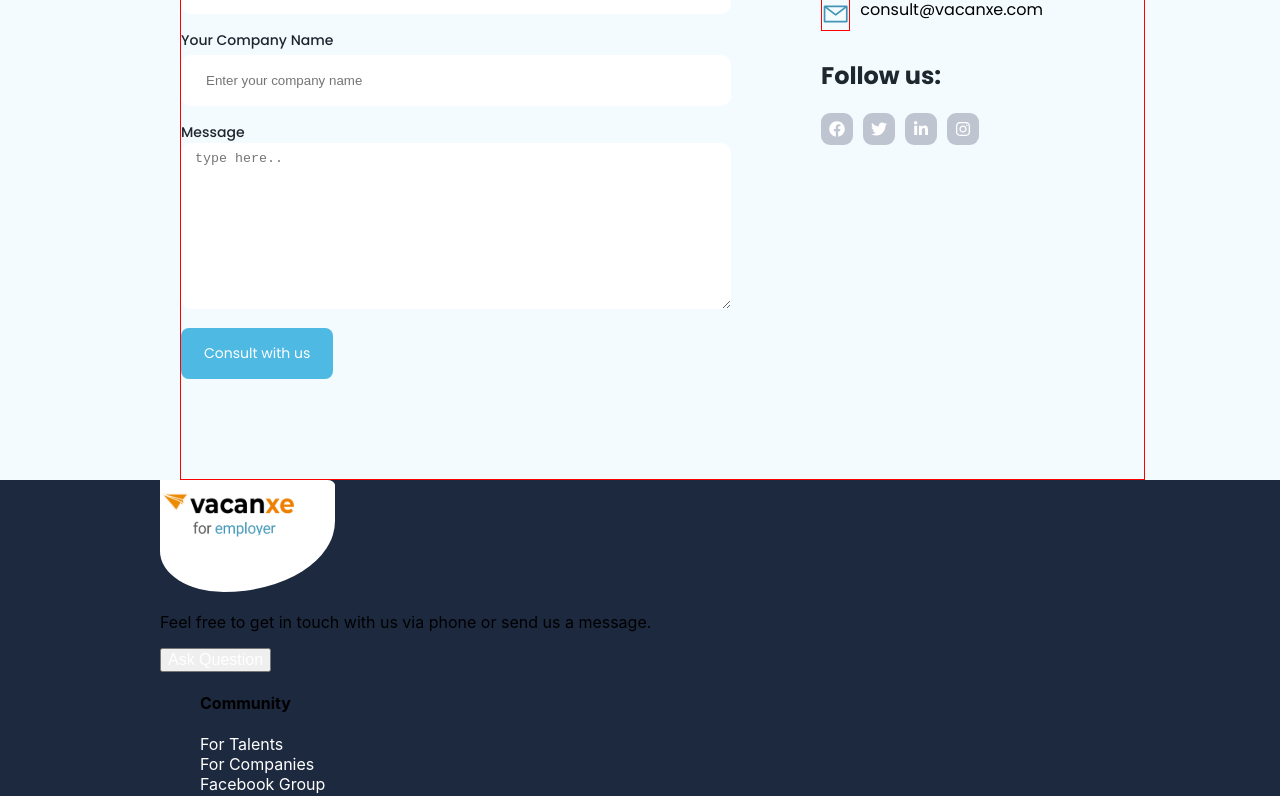
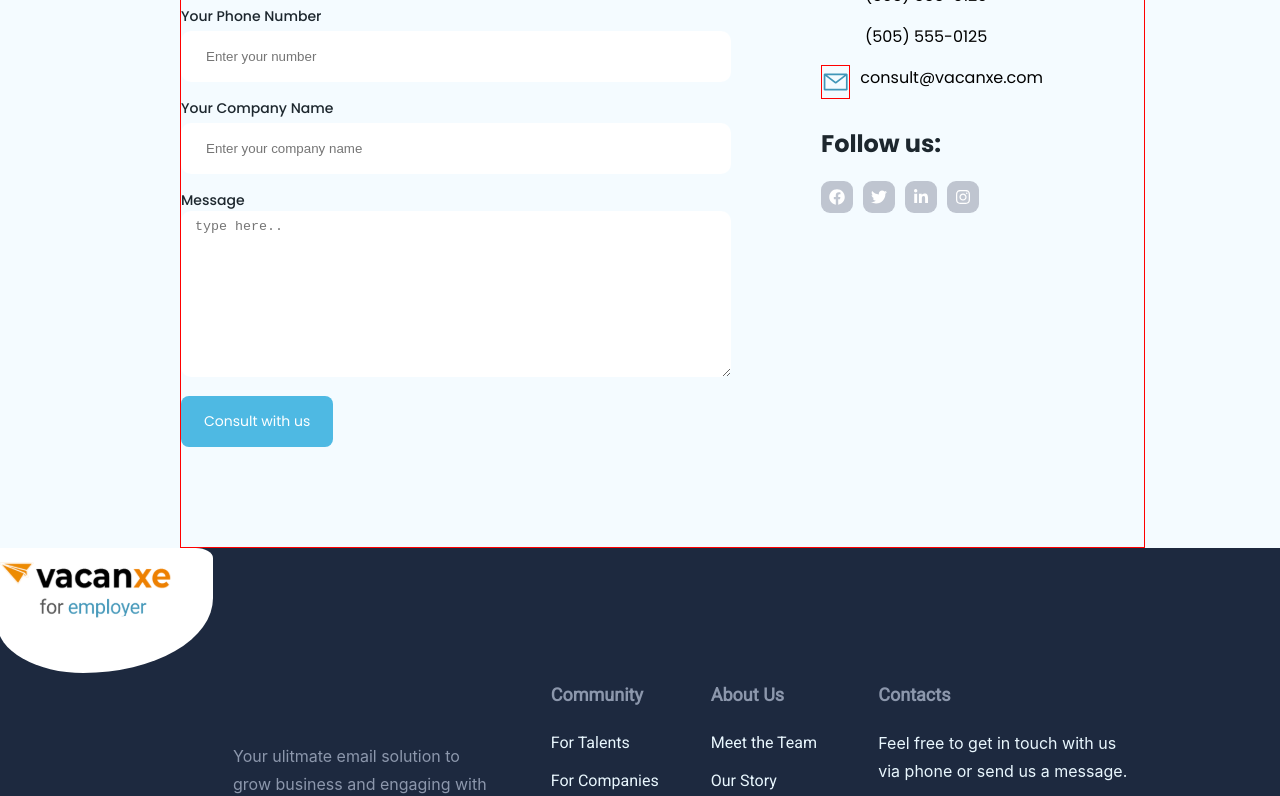
Before and after one commit to Farouk-Adedamola/Vacanxe, a React (Create React App) app: page / in a window 1280 px wide. Shown: the part 2000-2796 px from the top of the page. Built offline with nearby package versions, Linux system fonts and the light colour scheme.

Commit message:
commit finals

```diff
--- a/src/App.module.css
+++ b/src/App.module.css
@@ -79,7 +79,7 @@ h2 {
   }
 
   .footer {
-    padding: 0 115px 0 160px;
+    /* padding: 0 115px 0 160px; */
   }
 }
 
@@ -93,6 +93,6 @@ h2 {
   }
 
   .footer {
-    padding: 0 115px 0 160px;
+    /* padding: 0 115px 0 160px; */
   }
 }
--- a/src/Components/Cards/Card1.module.css
+++ b/src/Components/Cards/Card1.module.css
@@ -74,3 +74,10 @@
     font-size: 1rem;
   }
 }
+
+@media screen and (min-width: 1400px) {
+  .main {
+    width: 70vw;
+    margin: 0 auto;
+  }
+}
--- a/src/Components/Cards/Card2.module.css
+++ b/src/Components/Cards/Card2.module.css
@@ -81,12 +81,18 @@
 
 @media screen and (min-width: 1200px) {
   .main {
-    display: grid;
-    grid-template-columns: 1fr 1fr;
-    gap: 164px;
+    display: flex;
+    width: 80vw;
+    justify-content: space-between;
+    /* grid-template-columns: 1fr 1fr; */
+    /* gap: 164px; */
   }
   .secondSection img {
     width: 367px;
+  }
+
+  .section {
+    padding-left: 0;
   }
 
   .section h2 {
@@ -99,3 +105,10 @@
     font-size: 1rem;
   }
 }
+
+@media screen and (min-width: 1400px) {
+  .main {
+    width: 70vw;
+    margin: 0 auto;
+  }
+}
--- a/src/Components/Footer/Footer.js
+++ b/src/Components/Footer/Footer.js
@@ -1,18 +1,23 @@
 import React, { Fragment } from "react";
 import classes from "./Footer.module.css";
 import logo from "../../Assets/logo.svg";
+import { FaTwitter, FaFacebook, FaGoogle } from "react-icons/fa";
+
 import { Community, AboutUs, Contacts } from "./data";
 
 const Footer = () => {
   return (
     <Fragment>
       <section className={classes.section}>
-        <img src={logo} alt="logo" />
+        <div className={classes.image}>
+          <img src={logo} alt="logo" />
+        </div>
       </section>
       <section className={classes.secondSection}>
         <div className={classes.first}>
           <p>
-            Feel free to get in touch with us via phone or send us a message.
+            Your ulitmate email solution to grow business and engaging with
+            future customers and clients.
           </p>
           <button>
             <a href="/">Ask Question</a>
@@ -56,6 +61,25 @@ const Footer = () => {
           </div>
         </main>
       </section>
+      <div className={classes.overall}>
+        <div className={classes.underline}></div>
+        <div className={classes.last}>
+          <div className={classes.baseline}>
+            <p>&copy;Vacanxe 2022, All Rights Reserved</p>
+            <div className={classes.logoFlex}>
+              <a href="/">
+                <FaTwitter />
+              </a>
+              <a href="/">
+                <FaFacebook />
+              </a>
+              <a href="/">
+                <FaGoogle />
+              </a>
+            </div>
+          </div>
+        </div>
+      </div>
     </Fragment>
   );
 };
--- a/src/Components/Footer/Footer.module.css
+++ b/src/Components/Footer/Footer.module.css
@@ -1,17 +1,26 @@
-.section {
-  position: relative;
-}
-
 a {
   text-decoration: none;
-  color: #fff;
+  font-family: "roboto";
+  color: #e9f7fe;
 }
 
 ul {
   list-style: none;
 }
 
+h4 {
+  font-size: 18px;
+  color: #8c97ac;
+  font-family: "roboto";
+}
+
+.section {
+  position: relative;
+  margin-bottom: 0;
+}
+
 .section img {
+  display: block;
   width: 140px;
   background: #fff;
   padding: 10px 35px 55px 0;
@@ -19,27 +28,20 @@ ul {
   border-radius: 0 5% 70% 40%;
 }
 
-@media screen and (max-width: 760px) {
 .secondSection {
   width: 90vw;
   margin: 0 auto;
 }
 
 .first {
-    width: 50vw;
   margin: 0 auto;
 }
 
-  .first p {
-    color: #fff;
+.first p,
+.contactText p {
+  color: #e9f7fe;
 }
 
-  .first button {
-    background: #00b6ff;
-    padding: 13px 10px;
-    border: none;
-    border-radius: 10px;
-  }
 .first button a {
   color: #fff;
   text-decoration: none;
@@ -50,13 +52,244 @@ ul {
   grid-template-columns: 1fr 1fr;
 }
 
+.first button {
+  background: #00b6ff;
+  padding: 13px 12px;
+  border: none;
+  border-radius: 10px;
+}
+
 .contacts {
-    width: 50vw;
+  /* width: 50vw; */
   margin: 0 auto;
   padding-bottom: 5rem;
 }
 
+.last {
+  width: 90vw;
+  margin: 0 auto;
+}
+
+.baseline {
+  display: flex;
+  justify-content: space-between;
+  align-items: center;
+}
+
+.logoFlex a {
+  margin-left: 5px;
+}
+
+.underline {
+  background: #313d55;
+  height: 1px;
+  width: 90vw;
+  margin: 0 auto;
+  transition: all 0.6s;
+}
+
+.baseline p {
+  font-size: 13px;
+  color: #8c97ac;
+  /* display: flex; */
+}
+
+.underline:hover {
+  background: #fff;
+}
+
+@media screen and (min-width: 760px) {
+  .section {
+    padding-top: 5rem;
+  }
+  .secondSection {
+    display: flex;
+    justify-content: space-around;
+    padding-top: 20px;
+    /* padding-bottom: 5rem; */
+  }
+  .image img {
+    position: absolute;
+    top: 0;
+    left: -3.5rem;
+    width: 181px;
+    background: #fff;
+    padding: 10px 35px 55px 0;
+    object-fit: cover;
+    border-radius: 0 8% 60% 40%;
+  }
+  .contacts {
+    /* width: 150px; */
+  }
   .contactText p {
+    width: 150px;
+  }
+  .first {
+    align-self: flex-end;
+    margin-bottom: 10px;
+    padding-left: 40px;
+  }
+
+  .first p {
+    color: #8c97ac;
+    width: 266px;
+  }
+
+  .container ul li {
+    width: 100px;
+    margin-bottom: 10px;
+  }
+
+  .container ul li a {
+    font-size: 12px;
+  }
+
+  .first button {
+    background: #00b6ff;
+    padding: 13px 12px;
+    border: none;
+    border-radius: 10px;
+  }
+
+  .container {
+    display: flex;
+    /* border: 1px solid red; */
+  }
+
+  .container ul {
+    margin-top: 0 !important;
+  }
+
+  .main {
+    display: flex;
+    align-items: flex-start;
+    /* justify-self: center; */
+    /* border: 1px solid red; */
+    /* margin-left: -1rem; */
+    padding: 0;
+  }
+
+  .contacts {
+    /* border: 1px solid red; */
+    align-self: flex-start;
+    margin: 0;
+    padding: 0;
+  }
+
+  .contactText {
+    width: 200px;
     color: #fff;
   }
+
+  .overall {
+    padding-top: 124px;
   }
+}
+
+@media screen and (min-width: 900px) {
+  .first {
+    padding-left: 0;
+  }
+  .main {
+    padding-left: 0;
+  }
+
+  .underline {
+    width: 80vw;
+  }
+  .last {
+    width: 80vw;
+  }
+}
+
+@media screen and (min-width: 1000px) {
+  .image img {
+    margin-left: -2rem;
+  }
+
+  .first {
+    /* border: 1px solid red; */
+    margin-left: 0;
+    padding-left: 100px;
+  }
+
+  .contacts {
+    padding-right: 75px;
+  }
+
+  .secondSection {
+    padding-top: 2rem;
+    padding-bottom: 1rem;
+    margin: 0;
+    display: flex;
+    /* justify-content: center; */
+  }
+
+  .main {
+    /* justify-self: flex-start; */
+    margin-left: 0;
+    padding-left: 0;
+  }
+
+  .underline {
+    background: #313d55;
+    height: 1px;
+    width: 75vw;
+    margin: 0 auto;
+    transition: all 0.6s;
+  }
+
+  .last {
+    width: 75vw;
+    margin: 0 auto;
+  }
+}
+
+@media screen and (min-width: 1200px) {
+  .secondSection {
+    width: 80vw;
+    margin: 0 auto;
+    /* padd */
+  }
+
+  .main {
+    display: flex;
+    justify-content: space-around;
+    width: 650px;
+  }
+
+  .container {
+    padding-right: 40px;
+  }
+
+  .first p,
+  .contactText p,
+  .container ul li a {
+    font-size: 16px;
+    line-height: 28px;
+  }
+
+  .container ul {
+    margin-top: 16px;
+    /* line-height: 35px; */
+  }
+
+  /* .first {
+    align-self: flex-end;
+  } */
+
+  .contactText p {
+    width: 255px;
+  }
+
+  .container ul li {
+    width: 120px;
+  }
+}
+
+@media screen and (min-width: 1600px) {
+  .container {
+    padding-right: 80px;
+    margin-left: -5rem;
+  }
+}
```
Lines whose indentation alone changed are shown as unchanged.
